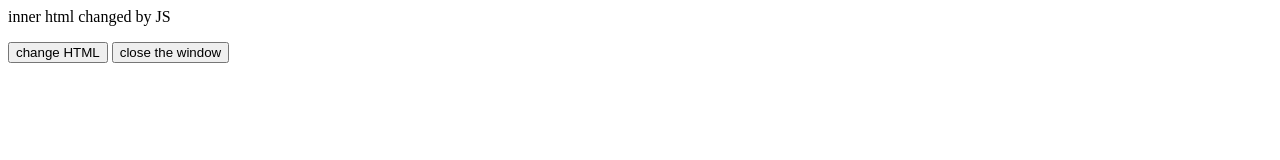
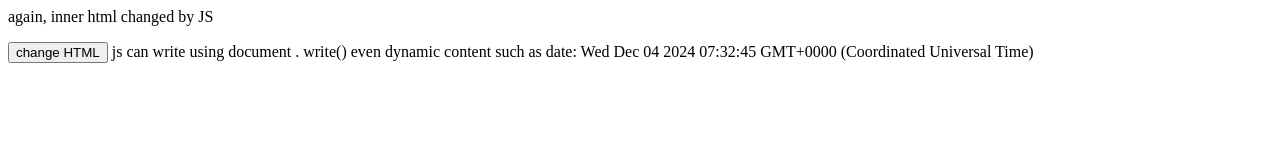
Before and after one commit to thakurarjun247/JavaScript, a plain HTML site: page 4.js_html_dom.html in a window 1280 px wide. Both pictures are taken after a click on the button "change HTML". Drawn offline with Linux system fonts and the light colour scheme.

Commit message:
console and dom

```diff
--- a/2.javascript_basics.js
+++ b/2.javascript_basics.js
@@ -1,4 +1,5 @@
 console.log(Date());
+console.log("test");
 //JavaScript Variables can be declared in 4 ways:
 /*
 Automatically
--- a/4.js_html_dom.html
+++ b/4.js_html_dom.html
@@ -4,13 +4,18 @@
         <script>
             function changeInnerHTML(){
                 document.getElementById("first").innerHTML="inner html changed by JS";
+                //can be done this way as well
+                const element=document.getElementById("first");
+                element.innerHTML="again, inner html changed by JS ";
             }
         </script>
     </head>
     <body>
         <p id="first">first id</p>
         <button onclick="changeInnerHTML()">change HTML</button>
-        <button onclick="window.close()">close the window</button>
+
+       <!--  javascript can directly write to html using document.write() -->
+        <script>document.write("js can write using document . write() even dynamic content such as date: "+Date())</script>
 
     </body>
 </html>
```
